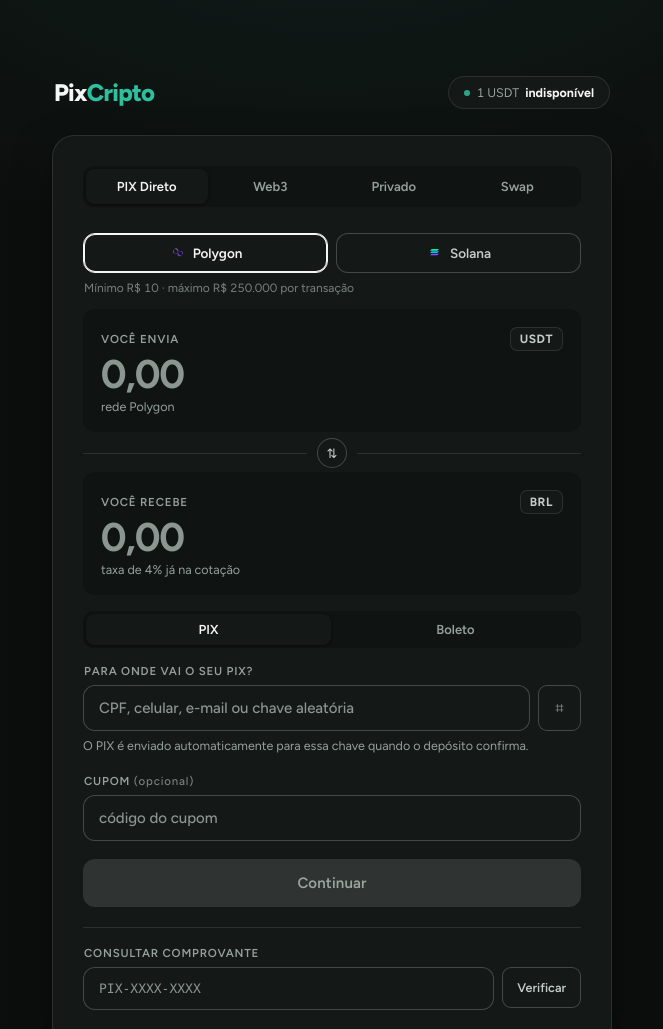
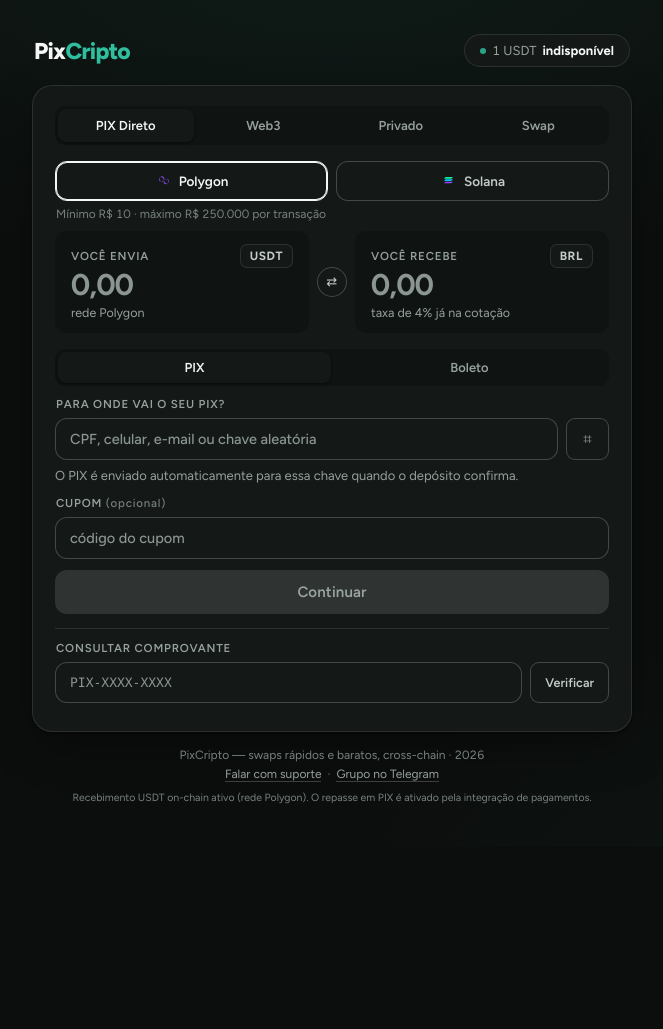
Before and after one commit to skillmoph/pixcripto, a website: page index.html in a window 1280 px wide. Shown: the top 1029 px of the page, without its empty margins (308-971 px from the left). After the commit the page ends 847 px from the top, so only its background shows below. Drawn offline with Linux system fonts and the light colour scheme; no server answers.

Commit message:
fix: desktop compacto — conversor lado a lado, app inteiro cabe numa tela (como a referencia)

```diff
--- a/index.html
+++ b/index.html
@@ -199,26 +199,37 @@
   .toast.show{opacity:1}
 
   @media (min-width:760px){
-    body{padding-top:76px;padding-bottom:96px}
-    .wrap{width:560px}
-    header.top{margin-bottom:26px}
-    .wordmark{font-size:24px}
-    .rate{font-size:12.5px;padding:8px 15px}
-    .card{padding:30px;border-radius:22px}
-    .tabs{margin-bottom:26px}
-    .tabs button{font-size:13px;padding:10px 4px}
-    .conv{padding:18px}
-    .conv input.big{font-size:40px}
-    .fld{margin-bottom:18px}
-    input.txt,select.sel{font-size:15px;padding:13px 15px}
-    .cta{padding:15px;font-size:15px}
-    .kv{font-size:13.5px;padding:9px 1px}
-    footer{font-size:12.5px}
+    body{padding-top:34px;padding-bottom:40px}
+    .wrap{width:600px}
+    header.top{margin-bottom:18px}
+    .wordmark{font-size:23px}
+    .rate{font-size:13px;padding:8px 15px}
+    .card{padding:20px 22px;border-radius:20px}
+    .tabs{margin-bottom:16px}
+    .tabs button{font-size:13px;padding:9px 4px}
+    /* conversor lado a lado: tudo cabe numa tela sem rolagem */
+    .convgrid{display:grid;grid-template-columns:1fr 46px 1fr;align-items:center;margin-bottom:4px}
+    .convgrid .divider{margin:0;flex-direction:column}
+    .convgrid .divider::before,.convgrid .divider::after{display:none}
+    .convgrid .flip{transform:rotate(90deg)}
+    .conv{padding:13px 16px;margin-bottom:0}
+    .conv input.big{font-size:30px}
+    .fld{margin-bottom:11px}
+    .netrow{margin-bottom:8px}
+    .limits{margin:-2px 1px 10px}
+    .paywith{margin-bottom:11px}
+    .receipt{margin-top:14px;padding-top:12px}
+    input.txt,select.sel{font-size:14.5px;padding:11px 14px}
+    .hint{font-size:13px}
+    .cta{padding:13px;font-size:15px}
+    .kv{font-size:13.5px;padding:8px 1px}
+    footer{margin-top:14px;font-size:12px;line-height:1.6}
   }
   @media (min-width:1600px){
-    body{padding-top:110px}
-    .wrap{width:600px}
-    .card{padding:34px}
+    body{padding-top:64px}
+    .wrap{width:640px}
+    .card{padding:24px 26px}
+    .conv input.big{font-size:32px}
   }
   @media (max-width:520px){
     body{padding:22px 12px 56px}
@@ -257,6 +268,7 @@
     </div>
     <div class="limits">Mínimo R$ 10 · máximo R$ 250.000 por transação</div>
 
+    <div class="convgrid">
     <div class="conv">
       <div class="row2"><label class="lab" style="margin:0">Você envia</label><span class="cur">USDT</span></div>
       <input class="big" id="send-usdt" type="text" inputmode="decimal" placeholder="0,00">
@@ -267,6 +279,7 @@
       <div class="row2"><label class="lab" style="margin:0">Você recebe</label><span class="cur">BRL</span></div>
       <input class="big" id="recv-brl" type="text" inputmode="decimal" placeholder="0,00">
       <div class="sub" id="fee-note">taxa de 4% já na cotação</div>
+    </div>
     </div>
 
     <div class="paywith" id="paywith-direct" style="margin-top:16px">
@@ -379,6 +392,7 @@
 
   <!-- ============ SWAP ============ -->
   <section class="pane" id="tab-swap">
+    <div class="convgrid">
     <div class="conv" style="margin-bottom:4px">
       <div class="row2"><label class="lab" style="margin:0">Você paga</label>
         <div class="selbox" style="width:110px"><select class="sel" id="swap-from" style="padding:6px 26px 6px 10px;font-size:12.5px"><option>USDC</option><option>USDT</option><option>ETH</option><option>DAI</option><option>WBTC</option></select></div>
@@ -392,6 +406,7 @@
         <div class="selbox" style="width:110px"><select class="sel" id="swap-to" style="padding:6px 26px 6px 10px;font-size:12.5px"><option value="">Escolher</option><option>USDT</option><option>USDC</option><option>ETH</option><option>MATIC</option><option>DAI</option></select></div>
       </div>
       <div class="sub" id="swap-quote" style="margin-top:10px;font-size:13px;color:var(--ink-2)"></div>
+    </div>
     </div>
     <button class="cta" id="swap-go" disabled>Converter e receber em PIX</button>
     <button class="btn2" id="swap-connect" style="width:100%;margin-top:8px">Conectar carteira (opcional)</button>
```
